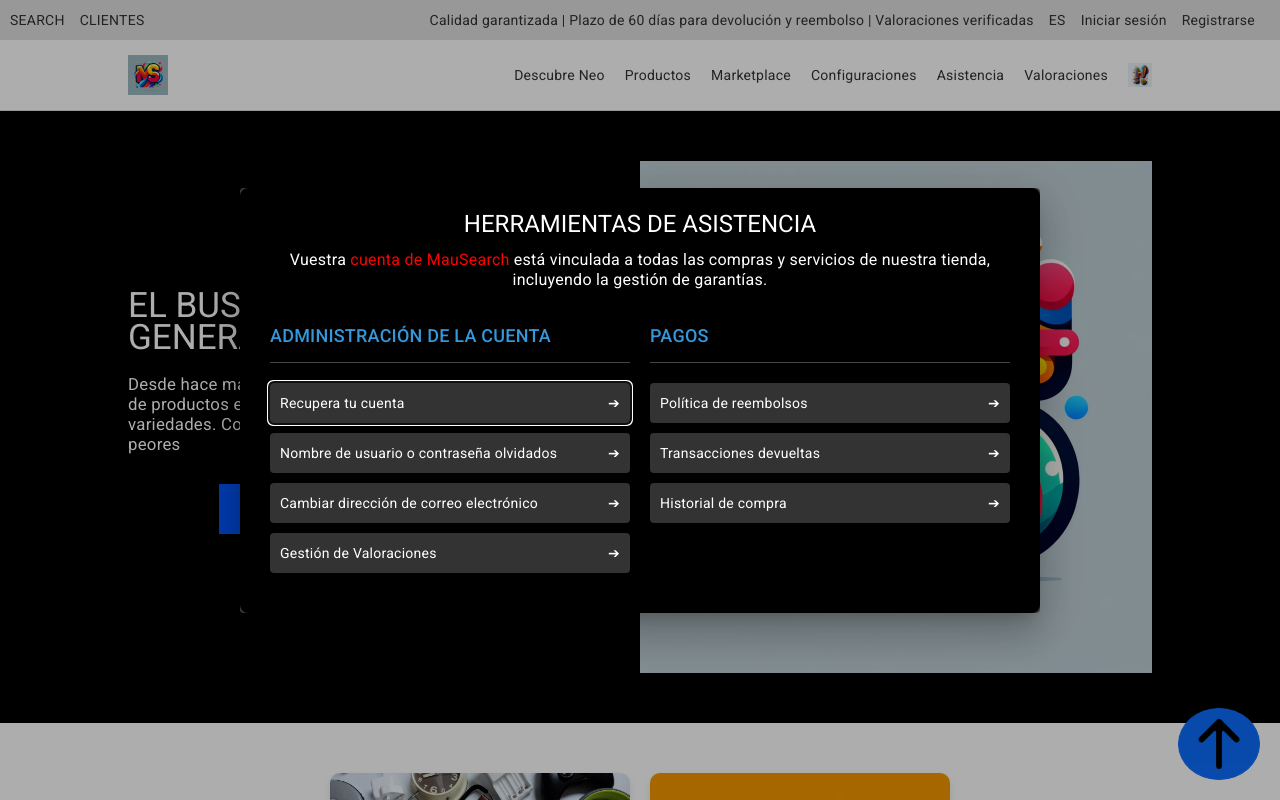
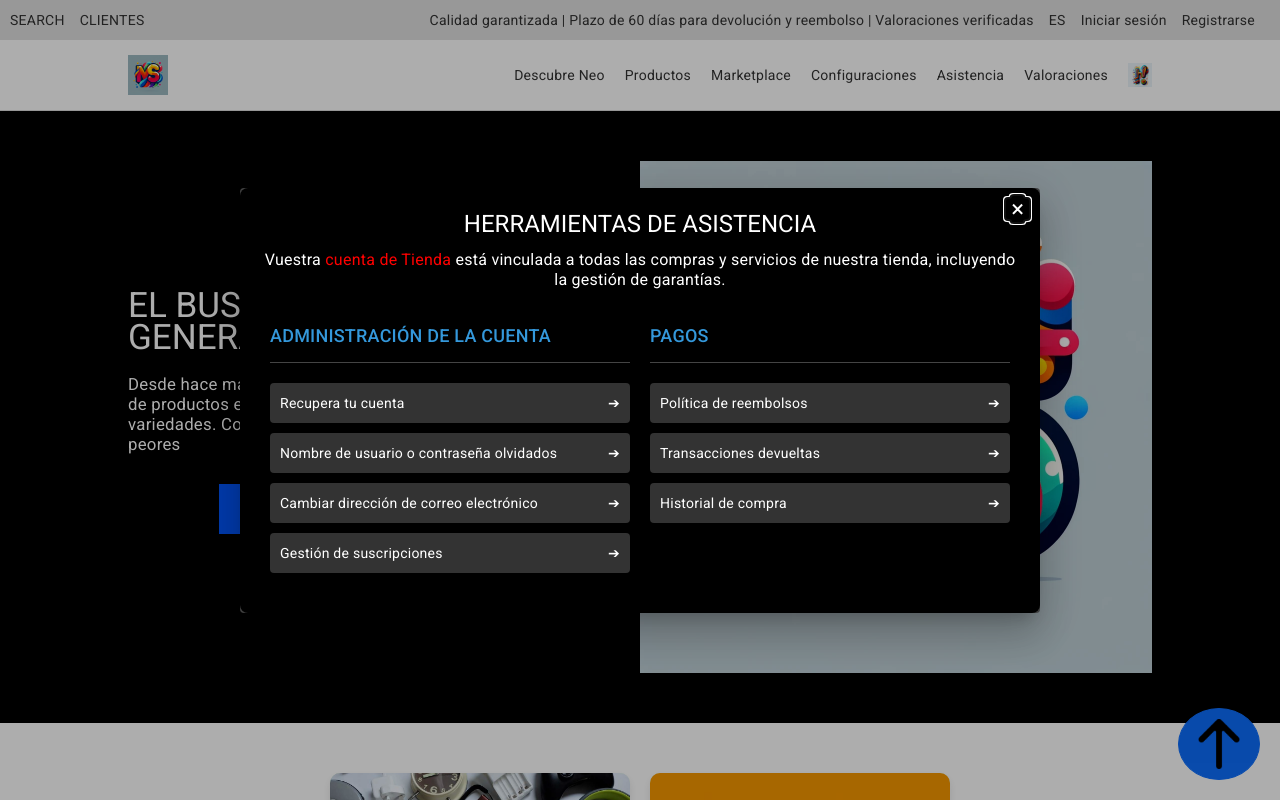
Before and after one commit to Chico-Estudioso/ProyectoFinalCurso, an Angular app: page / in a window 1280 px wide. Both pictures are taken after a click on the link "Asistencia". Built offline with nearby package versions, Linux system fonts and the light colour scheme.

Commit message:
Ultima Fase

```diff
--- a/src/app/asistencia/asistencia.component.css
+++ b/src/app/asistencia/asistencia.component.css
@@ -18,6 +18,7 @@
   box-shadow: 0 4px 8px rgba(0, 0, 0, 0.1);
   max-width: 800px;
   width: 100%;
+  position: relative;
 }
 
 .header {
@@ -86,3 +87,14 @@
 .links a:hover .arrow {
   color: #ff0000;
 }
+
+.close-button {
+  position: absolute;
+  top: 10px;
+  right: 10px;
+  background: none;
+  border: none;
+  color: #fff;
+  font-size: 24px;
+  cursor: pointer;
+}
--- a/src/app/asistencia/asistencia.component.html
+++ b/src/app/asistencia/asistencia.component.html
@@ -1,11 +1,12 @@
 <!-- src/app/asistencia/asistencia.component.html -->
 <div class="container">
   <div class="header">
+    <button class="close-button" (click)="close()">×</button>
     <h1>HERRAMIENTAS DE ASISTENCIA</h1>
     <p>
-      Vuestra <span class="highlight">cuenta de MauSearch</span> está vinculada
-      a todas las compras y servicios de nuestra tienda, incluyendo la gestión
-      de garantías.
+      Vuestra <span class="highlight">cuenta de Tienda</span> está vinculada a
+      todas las compras y servicios de nuestra tienda, incluyendo la gestión de
+      garantías.
     </p>
   </div>
   <div class="sections">
@@ -21,15 +22,15 @@
           >Cambiar dirección de correo electrónico
           <span class="arrow">➔</span></a
         >
-        <a href="#">Gestión de Valoraciones <span class="arrow">➔</span></a>
+        <a href="#">Gestión de suscripciones <span class="arrow">➔</span></a>
       </div>
     </div>
     <div class="section">
       <h2>PAGOS</h2>
       <div class="links">
         <a href="#">Política de reembolsos <span class="arrow">➔</span></a>
-        <a href="#">Transacciones devueltas <span class="arrow">➔ </span></a>
-        <a href="#">Historial de compra <span class="arrow">➔ </span></a>
+        <a href="#">Transacciones devueltas <span class="arrow">➔</span></a>
+        <a href="#">Historial de compra <span class="arrow">➔</span></a>
       </div>
     </div>
   </div>
--- a/src/app/asistencia/asistencia.component.ts
+++ b/src/app/asistencia/asistencia.component.ts
@@ -1,10 +1,16 @@
+// src/app/asistencia/asistencia.component.ts
 import { Component } from '@angular/core';
+import { MatDialogRef } from '@angular/material/dialog';
 
 @Component({
   selector: 'app-asistencia',
   templateUrl: './asistencia.component.html',
-  styleUrls: ['./asistencia.component.css']
+  styleUrls: ['./asistencia.component.css'],
 })
 export class AsistenciaComponent {
+  constructor(private dialogRef: MatDialogRef<AsistenciaComponent>) {}
 
+  close(): void {
+    this.dialogRef.close();
+  }
 }
--- a/src/app/menu-base/menu-base.component.ts
+++ b/src/app/menu-base/menu-base.component.ts
@@ -1,8 +1,9 @@
+// src/app/menu-base/menu-base.component.ts
 import { Component } from '@angular/core';
 import { MatDialog } from '@angular/material/dialog';
 import { LoginComponent } from '../login/login.component';
 import { RegisterComponent } from '../register/register.component';
-import { AsistenciaComponent } from '../asistencia/asistencia.component'; // Importar el componente de asistencia
+import { AsistenciaComponent } from '../asistencia/asistencia.component';
 
 @Component({
   selector: 'app-menu-base',
```
